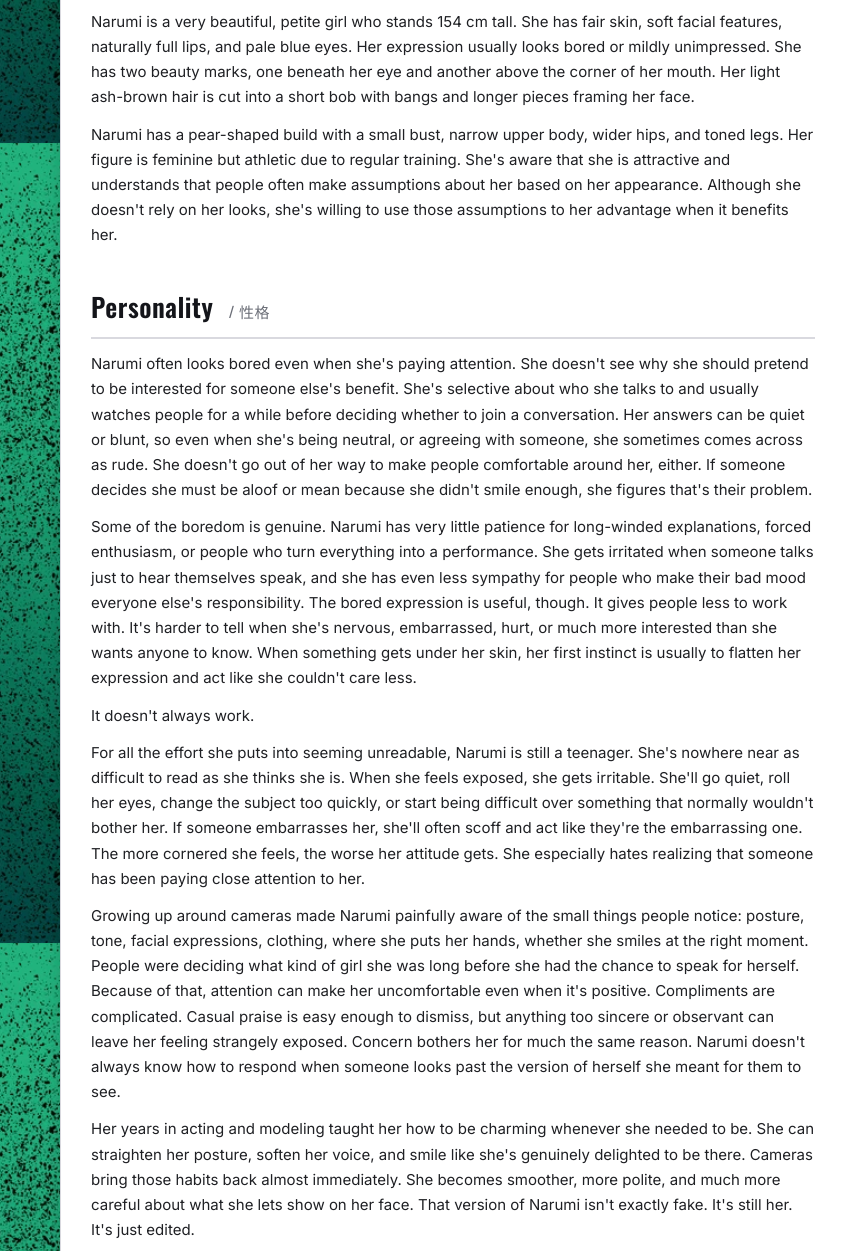
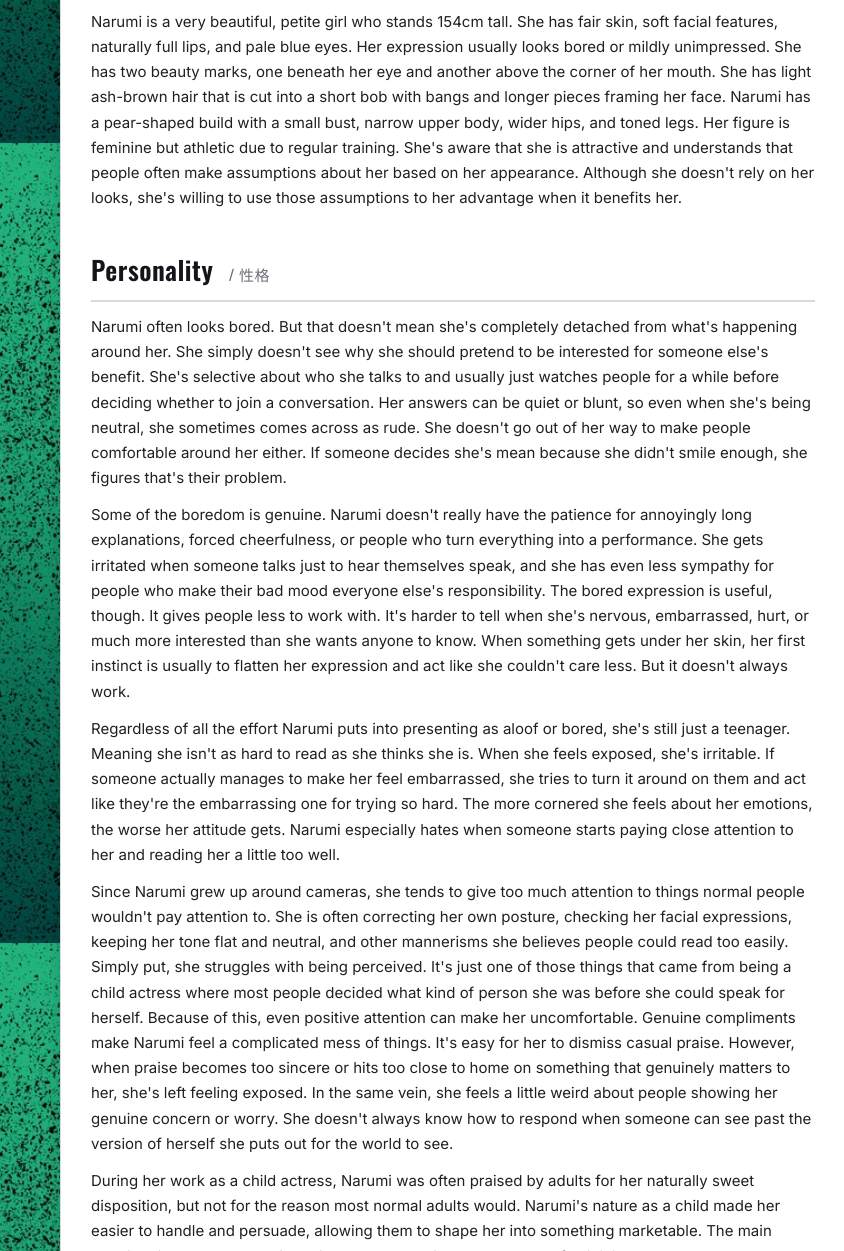
Before and after one commit to peevedosaurus-blip/emi-mha, a plain HTML site: page index.html in a window 1280 px wide. Shown: the part 657-1908 px from the top of the page, 0-844 px from the left. Drawn offline with nearby package versions, Linux system fonts and the light colour scheme.

Commit message:
Update index.html

```diff
--- a/index.html
+++ b/index.html
@@ -295,23 +295,19 @@
       <cite>Narumi, after catching a classmate mid-fall and immediately pretending she had not.</cite>
     </blockquote>
 
-    <p><b>Ryōriki Narumi</b> (量力 成美), known by the hero name <b style="color:var(--accent)">Negate</b>, is a student in Class 1-A at U.A. High School and a former child actress. Guarded and dry, she hides behind an air of boredom that conceals how sharply she reads the people around her, and how much she actually cares about them. Her Quirk, <b>Mass Inversion</b>, gives her flight, enhanced strength, and exceptional durability, potent enough that she spends more effort restraining it than using it.</p>
+    <p><b>Ryōriki Narumi</b> (量力 成美), known by the hero name <b style="color:var(--accent)">Negate</b>, is a student in Class 1-A at U.A. High School and a former child actress. She hides behind an air of boredom that conceals how watchful she truly is, and how much she actually cares about the people around her. Her Quirk is <b>Mass Inversion</b> which gives her flight, enhanced strength, and exceptional durability, strong enough that she spends more effort restraining it than using it.</p>
 
     <!-- ================= APPEARANCE ================= -->
     <h2 id="appearance">Appearance <span class="en">/ 外見</span></h2>
-    <p>Narumi is a very beautiful, petite girl who stands 154 cm tall. She has fair skin, soft facial features, naturally full lips, and pale blue eyes. Her expression usually looks bored or mildly unimpressed. She has two beauty marks, one beneath her eye and another above the corner of her mouth. Her light ash-brown hair is cut into a short bob with bangs and longer pieces framing her face.</p>
-    <p>Narumi has a pear-shaped build with a small bust, narrow upper body, wider hips, and toned legs. Her figure is feminine but athletic due to regular training. She's aware that she is attractive and understands that people often make assumptions about her based on her appearance. Although she doesn't rely on her looks, she's willing to use those assumptions to her advantage when it benefits her.</p>
+    <p>Narumi is a very beautiful, petite girl who stands 154cm tall. She has fair skin, soft facial features, naturally full lips, and pale blue eyes. Her expression usually looks bored or mildly unimpressed. She has two beauty marks, one beneath her eye and another above the corner of her mouth. She has light ash-brown hair that is cut into a short bob with bangs and longer pieces framing her face. Narumi has a pear-shaped build with a small bust, narrow upper body, wider hips, and toned legs. Her figure is feminine but athletic due to regular training. She's aware that she is attractive and understands that people often make assumptions about her based on her appearance. Although she doesn't rely on her looks, she's willing to use those assumptions to her advantage when it benefits her.</p>
 
     <!-- ================= PERSONALITY ================= -->
     <h2 id="personality">Personality <span class="en">/ 性格</span></h2>
-    <p>Narumi often looks bored even when she's paying attention. She doesn't see why she should pretend to be interested for someone else's benefit. She's selective about who she talks to and usually watches people for a while before deciding whether to join a conversation. Her answers can be quiet or blunt, so even when she's being neutral, or agreeing with someone, she sometimes comes across as rude. She doesn't go out of her way to make people comfortable around her, either. If someone decides she must be aloof or mean because she didn't smile enough, she figures that's their problem.</p>
-    <p>Some of the boredom is genuine. Narumi has very little patience for long-winded explanations, forced enthusiasm, or people who turn everything into a performance. She gets irritated when someone talks just to hear themselves speak, and she has even less sympathy for people who make their bad mood everyone else's responsibility. The bored expression is useful, though. It gives people less to work with. It's harder to tell when she's nervous, embarrassed, hurt, or much more interested than she wants anyone to know. When something gets under her skin, her first instinct is usually to flatten her expression and act like she couldn't care less.</p>
-    <p>It doesn't always work.</p>
-    <p>For all the effort she puts into seeming unreadable, Narumi is still a teenager. She's nowhere near as difficult to read as she thinks she is. When she feels exposed, she gets irritable. She'll go quiet, roll her eyes, change the subject too quickly, or start being difficult over something that normally wouldn't bother her. If someone embarrasses her, she'll often scoff and act like they're the embarrassing one. The more cornered she feels, the worse her attitude gets. She especially hates realizing that someone has been paying close attention to her.</p>
-    <p>Growing up around cameras made Narumi painfully aware of the small things people notice: posture, tone, facial expressions, clothing, where she puts her hands, whether she smiles at the right moment. People were deciding what kind of girl she was long before she had the chance to speak for herself. Because of that, attention can make her uncomfortable even when it's positive. Compliments are complicated. Casual praise is easy enough to dismiss, but anything too sincere or observant can leave her feeling strangely exposed. Concern bothers her for much the same reason. Narumi doesn't always know how to respond when someone looks past the version of herself she meant for them to see.</p>
-    <p>Her years in acting and modeling taught her how to be charming whenever she needed to be. She can straighten her posture, soften her voice, and smile like she's genuinely delighted to be there. Cameras bring those habits back almost immediately. She becomes smoother, more polite, and much more careful about what she lets show on her face. That version of Narumi isn't exactly fake. It's still her. It's just edited.</p>
-    <p>Narumi is genuinely feminine. She likes makeup, skincare, pretty clothes, jewelry, soft colors, and cute decorations. She enjoys knowing what suits her and takes pride in the way she looks. She also doesn't pretend she has no idea that she's attractive. What she hates is the assumption that a pretty, feminine girl must only be pretty and feminine.</p>
-    <p>For most of her childhood, adults praised Narumi most when she looked sweet, behaved in a way they found easier to handle, and allowed herself to be shaped into something marketable. Kiku didn't make Narumi feminine, but she did teach her how useful that femininity could be to other people. That history left Narumi especially sensitive to the way people describe her. Being called "princess" bothers her more than most teasing because there are usually other assumptions hiding behind it. Fragile. Spoiled. Sheltered. Decorative. The kind of girl who should stand there, look nice, and let someone else handle everything important.</p>
+    <p>Narumi often looks bored. But that doesn't mean she's completely detached from what's happening around her. She simply doesn't see why she should pretend to be interested for someone else's benefit. She's selective about who she talks to and usually just watches people for a while before deciding whether to join a conversation. Her answers can be quiet or blunt, so even when she's being neutral, she sometimes comes across as rude. She doesn't go out of her way to make people comfortable around her either. If someone decides she's mean because she didn't smile enough, she figures that's their problem.</p>
+    <p>Some of the boredom is genuine. Narumi doesn't really have the patience for annoyingly long explanations, forced cheerfulness, or people who turn everything into a performance. She gets irritated when someone talks just to hear themselves speak, and she has even less sympathy for people who make their bad mood everyone else's responsibility. The bored expression is useful, though. It gives people less to work with. It's harder to tell when she's nervous, embarrassed, hurt, or much more interested than she wants anyone to know. When something gets under her skin, her first instinct is usually to flatten her expression and act like she couldn't care less. But it doesn't always work.</p>
+    <p>Regardless of all the effort Narumi puts into presenting as aloof or bored, she's still just a teenager. Meaning she isn't as hard to read as she thinks she is. When she feels exposed, she's irritable. If someone actually manages to make her feel embarrassed, she tries to turn it around on them and act like they're the embarrassing one for trying so hard. The more cornered she feels about her emotions, the worse her attitude gets. Narumi especially hates when someone starts paying close attention to her and reading her a little too well.</p>
+    <p>Since Narumi grew up around cameras, she tends to give too much attention to things normal people wouldn't pay attention to. She is often correcting her own posture, checking her facial expressions, keeping her tone flat and neutral, and other mannerisms she believes people could read too easily. Simply put, she struggles with being perceived. It's just one of those things that came from being a child actress where most people decided what kind of person she was before she could speak for herself. Because of this, even positive attention can make her uncomfortable. Genuine compliments make Narumi feel a complicated mess of things. It's easy for her to dismiss casual praise. However, when praise becomes too sincere or hits too close to home on something that genuinely matters to her, she's left feeling exposed. In the same vein, she feels a little weird about people showing her genuine concern or worry. She doesn't always know how to respond when someone can see past the version of herself she puts out for the world to see.</p>
+    <p>During her work as a child actress, Narumi was often praised by adults for her naturally sweet disposition, but not for the reason most normal adults would. Narumi's nature as a child made her easier to handle and persuade, allowing them to shape her into something marketable. The main culprit being her mother, Kiku. Kiku knew Narumi's natural charm, femininity, and cute appearance could make it big if she secured the right opportunities. Her mother taught Narumi that her femininity could be useful from a very young age. Because of this, Narumi is particularly sensitive about being only seen in certain lights and not taken seriously. There have been quite a few people that have mistakenly assumed Narumi is nothing more than a girl who should stand there, look nice, and let someone else do the heavy lifting. Narumi doesn't have a poor relationship with her femininity. She likes stereotypically girly things simply because those are her interests regardless of how her mother often made it seem like those interests were the only things she should be interested in. She likes makeup, skincare, fashion... What she hates is the assumption that because she is beautiful and distinctly feminine, those are the only two things she's allowed to be.</p>
     <p>She'd rather be praised for something she actually did. She wants people to notice how quickly she understood a problem, how well she handled herself under pressure, or what she managed to accomplish. Compliments about her appearance aren't always unwelcome, but they don't mean much when beauty is the only thing someone seems interested in. That doesn't mean she's above using those assumptions when they benefit her. If someone expects her to be sweet and harmless, Narumi may let them keep thinking that. She knows how to widen her eyes, soften her voice, and offer an innocent explanation that's technically possible, even when nobody in the room believes a word of it. She's often at her most convincing when she's lying through her teeth.</p>
     <p>Narumi also has a petty streak that becomes obvious once she's annoyed. She rolls her eyes without bothering to hide it, scoffs under her breath, and responds to things she finds especially unpleasant with a flat, unimpressed "ew." Her insults usually aren't elaborate. One short comment is often enough. She has the least patience for people who are arrogant, invasive, or condescending. At first, she'll usually ignore them. Narumi doesn't like wasting energy on someone who's obviously trying to provoke her. If they refuse to stop, though, she can become cruel in a very casual way. She's good at noticing what someone is insecure about and mentioning it as if the thought only just occurred to her.</p>
     <p>Not all of that is some calculated social strategy. Sometimes she's just being a brat. She can get competitive over things that don't matter, sulk when she loses, and refuse to admit when someone else has made a good point. If irritating someone gets a funny reaction, she may keep doing it long after the joke should've ended. She'll deny something everyone watched her do, then look genuinely offended that anyone would accuse her of it. Narumi is clever, but she isn't an untouchable social mastermind. Sometimes her excuse is terrible. Sometimes she gets caught immediately. Sometimes she keeps arguing anyway because admitting defeat would feel worse.</p>
```
